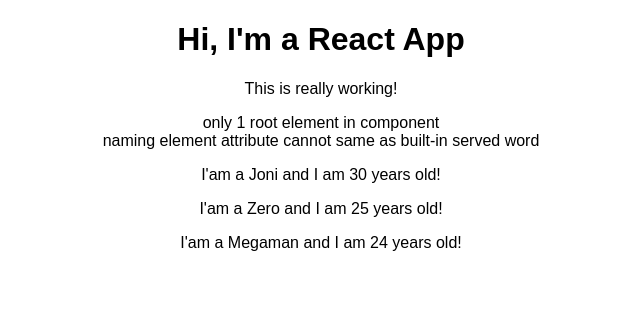
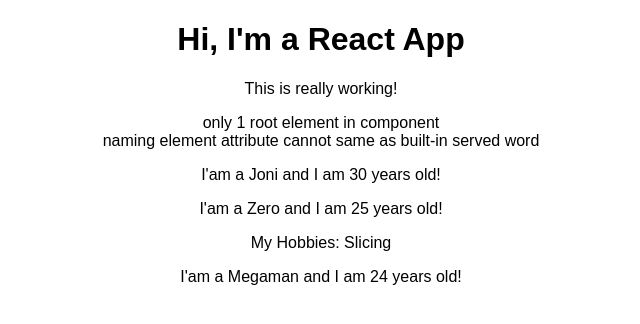
Before and after one commit to ukik/React-Experiment-01, a React (Create React App) app: page / in a window 1280 px wide. Shown: the top 324 px of the page, without its empty margins (319-959 px from the left). Built offline with nearby package versions, Linux system fonts and the light colour scheme.

Commit message:
13. Understanding the Children Property

```diff
--- a/src/Person/Person.js
+++ b/src/Person/Person.js
@@ -4,7 +4,10 @@
 
 const Person = (props) => {
   return (
-    <p>I'am a {props.name} and I am {props.age} years old!</p>
+      <div>
+        <p>I'am a {props.name} and I am {props.age} years old!</p>
+        <p>{props.children}</p>
+      </div>
   )
 }
 
@@ -18,7 +21,10 @@
 export default class Person extends Component {
     render() {
         return (
-            <p>I'am a {this.props.name} and I am {this.props.age} years old!</p>
+            <div>
+                <p>I'am a {this.props.name} and I am {this.props.age} years old!</p>
+                <p>{this.props.children}</p>
+            </div>
         )
     }
 }
```
